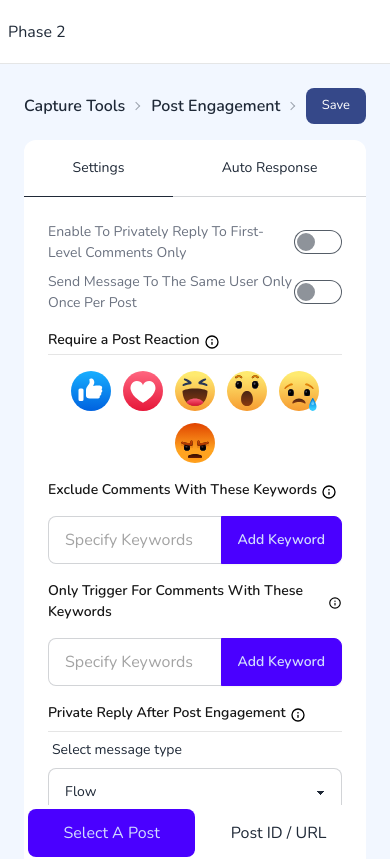
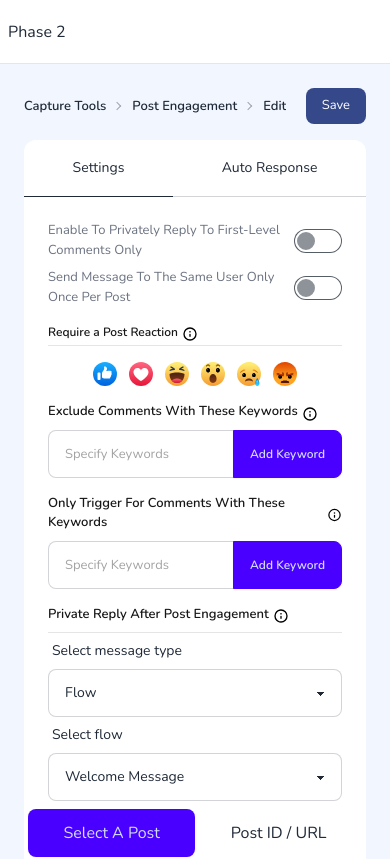
Before and after one commit to rajanleanq/Clepher-2, a React (Create React App) app: page /759/capture-tools/post-engagement/95534/edit in a window 390 px wide. Shown: the top 859 px of the page. Built offline with nearby package versions, Linux system fonts and the light colour scheme.

Commit message:
style: mobile view of edit

```diff
--- a/src/pages/post-engagements/page/post-engagement-edit/components/breadcrumb/post-engagement-breadcrumb.tsx
+++ b/src/pages/post-engagements/page/post-engagement-edit/components/breadcrumb/post-engagement-breadcrumb.tsx
@@ -19,12 +19,12 @@ export default function PostEngBreadcrumb() {
         <ul>
           {links.map((link, index) => (
             <li key={index}>
-              <a href={link.link} className="text-16 font-semibold">
+              <a href={link.link} className="xs:text-13 lg:text-16 font-semibold">
                 {link.title}
               </a>
             </li>
           ))}
-          <li className="text-16 font-semibold">Edit</li>
+          <li className="xs:text-13 lg:text-16 font-semibold">Edit</li>
         </ul>
       </div>
       <Button className="bg-blue-400 text-white text-[13px]">Save</Button>
--- a/src/pages/post-engagements/page/post-engagement-edit/components/tabs/post-menu/tab-2/post-id-url.tsx
+++ b/src/pages/post-engagements/page/post-engagement-edit/components/tabs/post-menu/tab-2/post-id-url.tsx
@@ -10,9 +10,9 @@ export default function PostIDUrl() {
     <form onSubmit={handleFormEvent} className="join w-full">
       <input
         placeholder="Specify Post ID / URL"
-        className="input join-item w-full input-bordered focus:outline-offset-0"
+        className="input join-item w-full input-bordered focus:outline-offset-0 xs:text-[12px] md:text-14 "
       />
-      <Button className="btn join-item btn-primary">Grab Post</Button>
+      <Button className="btn join-item btn-primary xs:text-[12px] md:text-[14px] ">Grab Post</Button>
     </form>
   );
 }
--- a/src/pages/post-engagements/page/post-engagement-edit/components/tabs/setting-menu/component/add-item.tsx
+++ b/src/pages/post-engagements/page/post-engagement-edit/components/tabs/setting-menu/component/add-item.tsx
@@ -37,11 +37,11 @@ export default function AddItem(props: IAddList) {
       >
         <input
           placeholder="Specify Keywords"
-          className="input join-item w-full input-bordered focus:outline-offset-0"
+          className="input join-item w-full input-bordered focus:outline-offset-0 xs:text-[13px] md:text-14"
           value={value}
           onChange={(e) => setValue(e.target.value)}
         />
-        <Button className="btn join-item btn-primary">Add Keyword</Button>
+        <Button className="btn join-item btn-primary xs:text-[12px] md:text-[14px]">Add Keyword</Button>
       </form>
     </div>
   );
--- a/src/pages/post-engagements/page/post-engagement-edit/components/tabs/setting-menu/component/post-reaction.tsx
+++ b/src/pages/post-engagements/page/post-engagement-edit/components/tabs/setting-menu/component/post-reaction.tsx
@@ -72,7 +72,7 @@ export default function PostReaction() {
             <img
               src={reaction.icon}
               alt="like"
-              className="w-10 h-10 hover:scale-125 ease-in-out duration-150 transition-all"
+              className="xs:w-6 xs:h-6 lg:w-10 lg:h-10 hover:scale-125 ease-in-out duration-150 transition-all"
             />
           </div>
         ))}
--- a/src/pages/post-engagements/page/post-engagement-edit/components/tabs/setting-menu/tab-1/settings.tsx
+++ b/src/pages/post-engagements/page/post-engagement-edit/components/tabs/setting-menu/tab-1/settings.tsx
@@ -35,14 +35,14 @@ export default function PostEngagementSettings() {
               key={message.value}
               className="flex flex-row items-center justify-between cursor-pointer"
             >
-              <span className="text-gray-500 text-14">{message.title}</span>
+              <span className="text-gray-500 xs:text-13 md:text-14">{message.title}</span>
               <input type="checkbox" className="toggle toggle-primary" />
             </label>
           ))}
         </div>
         <div className="w-full">
           <div className="flex flex-row items-center gap-1">
-            <h1 className="text-14 font-semibold text-gray-900 mb-1">
+            <h1 className="xs:text-[12px] md:text-14 font-semibold text-gray-900 mb-1">
               Require a Post Reaction
             </h1>
             <InfoIcon value={tooltip_constant.post_reaction} />
@@ -50,18 +50,18 @@ export default function PostEngagementSettings() {
           <hr />
           <PostReaction />
         </div>
-        <div className="flex flex-col gap-3">
+        <div className="flex flex-col xs:gap-1 md:gap-3">
           <div className="flex flex-row items-center gap-1">
-            <h1 className="text-14 font-semibold text-gray-900 mb-1">
+            <h1 className="xs:text-[13px] md:text-14 font-semibold text-gray-900 mb-1">
               Exclude Comments With These Keywords
             </h1>
             <InfoIcon value={tooltip_constant.exclude_comment} />
           </div>
           <AddItem handleChange={() => {}} />
         </div>
-        <div className="flex flex-col gap-3">
+        <div className="flex flex-col xs:gap-1 md:gap-3">
           <div className="flex flex-row items-center gap-1">
-            <h1 className="text-14 font-semibold text-gray-900 mb-1">
+            <h1 className="xs:text-[13px] md:text-14 font-semibold text-gray-900 mb-1">
               Only Trigger For Comments With These Keywords
             </h1>
             <InfoIcon value={tooltip_constant.only_trigger} />
@@ -71,18 +71,18 @@ export default function PostEngagementSettings() {
         </div>
         <div className="w-full">
           <div className="flex flex-row items-center gap-1">
-            <h1 className="text-14 font-semibold text-gray-900 mb-1">
+            <h1 className="xs:text-[13px] md:text-14 font-semibold text-gray-900 mb-1">
               Private Reply After Post Engagement
             </h1>
             <InfoIcon value={tooltip_constant.private_reply_post} />
           </div>
-          <h1 className="text-14 font-semibold text-gray-900 mb-1"></h1>
+          <h1 className="xs:text-[13px] md:text-14 font-semibold text-gray-900 mb-1"></h1>
           <hr />
           <PrivateReply />
         </div>
         <div className="w-full">
           <div className="flex flex-row items-center gap-1">
-            <h1 className="text-14 font-semibold text-gray-900 mb-1">
+            <h1 className="xs:text-[13px] md:text-14 font-semibold text-gray-900 mb-1">
               Send Private Reply Right After
             </h1>
             <InfoIcon value={tooltip_constant.private_reply_post} />
```
